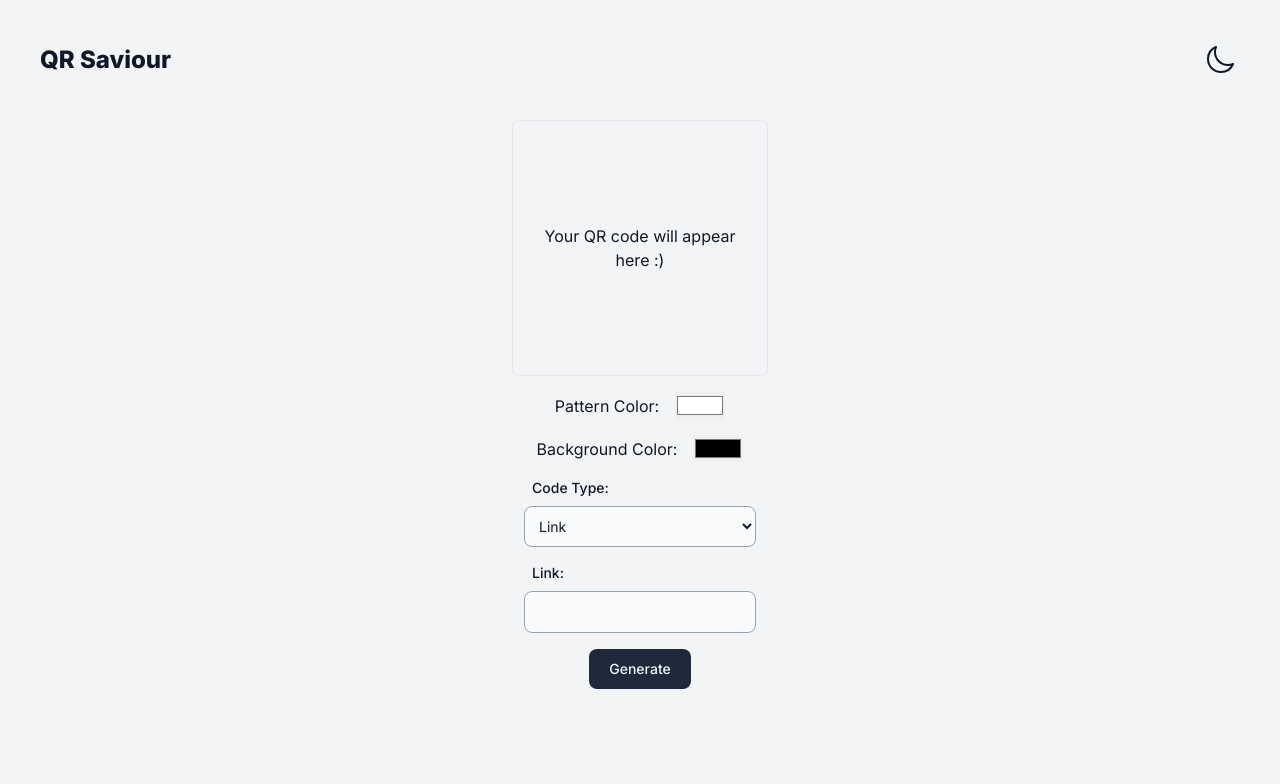
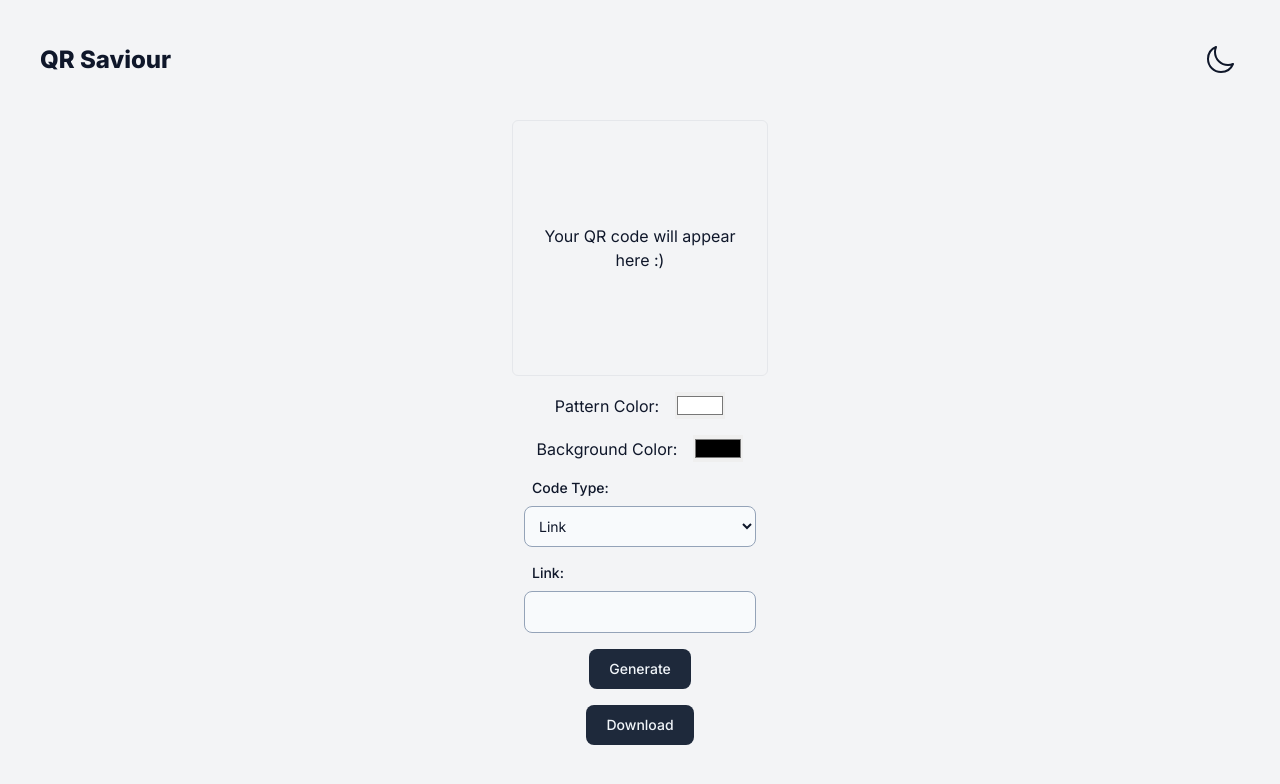
Before and after one commit to karamissa/qr-saviour, a React (Vite) app: page / in a window 1280 px wide. Shown: the top 784 px of the page. Built offline with nearby package versions, Linux system fonts and the light colour scheme.

Commit message:
Implement download button

```diff
--- a/src/components/CodeGenerator/CodeGenerator.jsx
+++ b/src/components/CodeGenerator/CodeGenerator.jsx
@@ -1,4 +1,4 @@
-import { useState } from 'react';
+import { useState, useRef } from 'react';
 
 import QRCode from './QRCode';
 import LinkOption from './LinkOption';
@@ -15,6 +15,8 @@ const CodeGenerator = () => {
 
   const [colors, setColors] = useState({ pattern: '#ffffff', bg: '#000000' });
 
+  const linkRef = useRef(null);
+
   const triggerGeneration = () => {
     if (codeType === 'link') {
       setFinalValue(linkValue);
@@ -27,9 +29,20 @@ const CodeGenerator = () => {
     }
   };
 
+  const triggerDownload = () => {
+    const container = document.querySelector('#qr-code');
+    const imgSrc = container.querySelector('img').src;
+
+    linkRef.current.href = imgSrc;
+    linkRef.current.click();
+  };
+
   return (
     <div className="w-full flex flex-col md:items-center px-8 gap-4">
-      <div className="h-64 w-64 p-4 self-center flex justify-center items-center border rounded-md">
+      <div
+        id="qr-code"
+        className="h-64 w-64 p-4 self-center flex justify-center items-center border rounded-md"
+      >
         {!isGenerated && (
           <p className="text-center">Your QR code will appear here :{')'}</p>
         )}
@@ -40,7 +53,7 @@ const CodeGenerator = () => {
       <div>
         <div className="flex flex-col gap-4 pb-4 items-center">
           <div className="flex justify-center items-center gap-4">
-            <label className="label" for="pattern-color">
+            <label className="label" htmlFor="pattern-color">
               Pattern Color:
             </label>
             <input
@@ -52,7 +65,7 @@ const CodeGenerator = () => {
           </div>
 
           <div className="flex justify-center items-center gap-4">
-            <label className="label" for="bg-color">
+            <label className="label" htmlFor="bg-color">
               Background Color:
             </label>
             <input
@@ -88,6 +101,13 @@ const CodeGenerator = () => {
       <button className="btn" onClick={triggerGeneration}>
         Generate
       </button>
+
+      <button className="btn" onClick={triggerDownload}>
+        Download
+      </button>
+      <a href="#" ref={linkRef} className="hidden" download="QR Code.png">
+        Download
+      </a>
     </div>
   );
 };
--- a/src/components/CodeGenerator/QRCode.jsx
+++ b/src/components/CodeGenerator/QRCode.jsx
@@ -1,6 +1,6 @@
 import { useQRCode } from 'next-qrcode';
 
-function QRCode({ colors, finalValue }) {
+const QRCode = ({ colors, finalValue }) => {
   const { Image } = useQRCode();
 
   return (
@@ -17,6 +17,6 @@ function QRCode({ colors, finalValue }) {
       }}
     />
   );
-}
+};
 
 export default QRCode;
```
